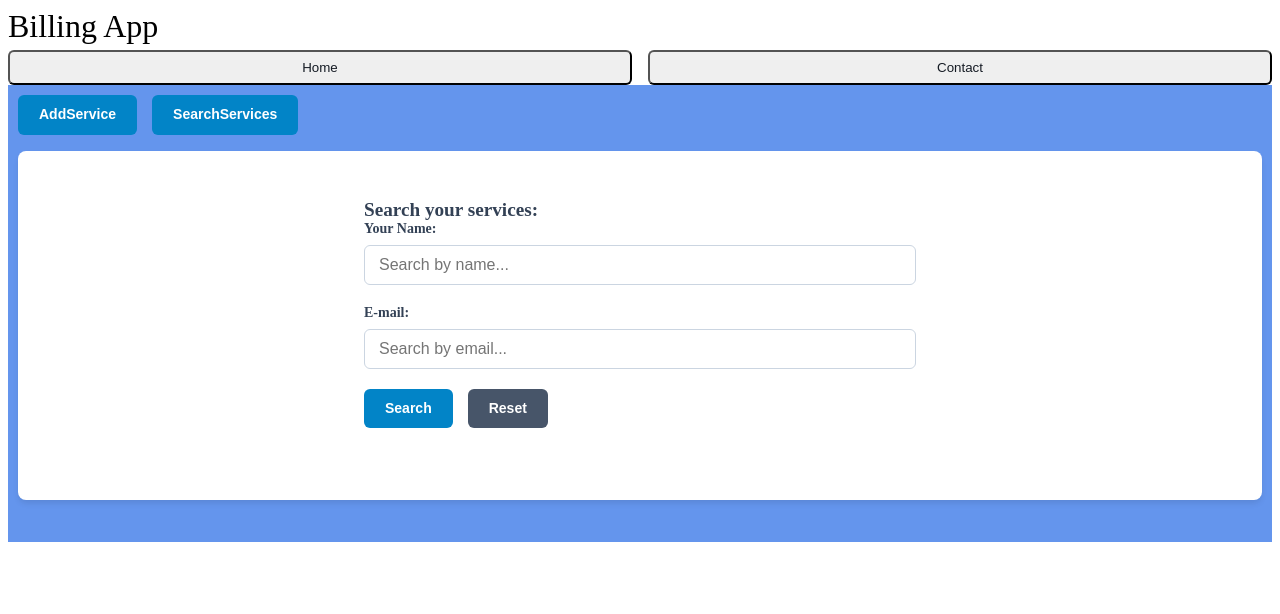
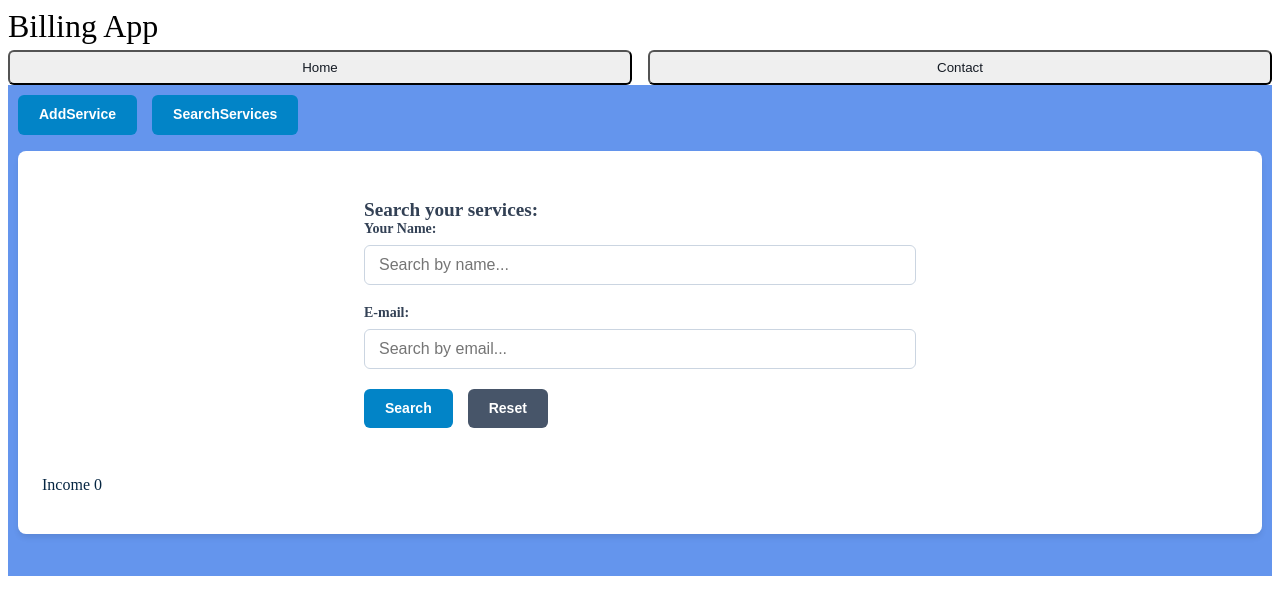
Before and after one commit to ingRicardo/billing-app, an Angular app: page / in a window 1280 px wide. Both pictures are taken after typing "Sample", "name@example.com", "Sample", "2020-01-15" into the empty fields and a click on the button "SearchServices". Shown: the top 614 px of the page. Built offline with nearby package versions, Linux system fonts and the light colour scheme.

Commit message:
update income manually

```diff
--- a/src/app/components/home/home.html
+++ b/src/app/components/home/home.html
@@ -116,13 +116,13 @@
                 </div>
                 <div class="button-group">
                   <button type="button" class="btn btn-primary" (click)="addIncome()">
-                    Add
+                    Add/Update
                 </button>
                 </div>
           </form>
           }
           <div>
-
+            Income {{income()}}
           </div>
           <ul>
             @for (item of services(); track item.id) {
--- a/src/app/components/home/home.ts
+++ b/src/app/components/home/home.ts
@@ -82,55 +82,59 @@ export class Home {
         next: (result) => {
            console.log(`Successfully updated bill ID: ${id}`, result);
            this.showSuccessModal.set(true);
-           this.income.set(0);
+          // this.income.set(0);
         },
         error: (err) => {
 
            console.error(`Error while updating bill ID: ${id}`, err);
            this.showErrorModal.set(true);
-           this.income.set(0);
+          // this.income.set(0);
         }
       });
       console.log(bill.id+ " "+ bill.name);
     });
   }
   payService(item?: BillServiceItem){
-    console.log(item);
+
     if (!item || item.id === undefined) {
       return;
     }
-
+     console.log(item);
     if(item.status!= "Paid"){
       const id = item.id;
       this.income.set((item.income ?? 0) - (item.cost ?? 0));
+      console.log("new income ",this.income());
       const updateService: BillServiceItem = {
         id: id,
         name: item.name,
         serviceName: item.serviceName,
-        cost: 0,
+        cost: item.cost,
         dueDate: item.dueDate,
         type: item.type,
         email: item.email,
         status: "Paid",
         frequency: item.frequency,
         idempotencyKey: item.idempotencyKey,
-        income: this.income()
+        income: (item.income ?? 0) - (item.cost ?? 0)
       };
+       console.log("updateService ", updateService);
           this.billService.update(id, updateService).subscribe({
           next: (result) => {
             console.log(`Successfully updated bill ID: ${id}`, result);
             this.showSuccessModal.set(true);
-            this.income.set(0);
+            //this.addIncome();
+            console.log("item ", updateService);
+           // this.income.set(0);
           },
           error: (err) => {
 
             console.error(`Error while updating bill ID: ${id}`, err);
             this.showErrorModal.set(true);
-            this.income.set(0);
+           // this.income.set(0);
           }
         });
-        console.log("item ", updateService);
-        this.addIncome();
+
+
     }else
       this.showErrorModal.set(true);
 
```
